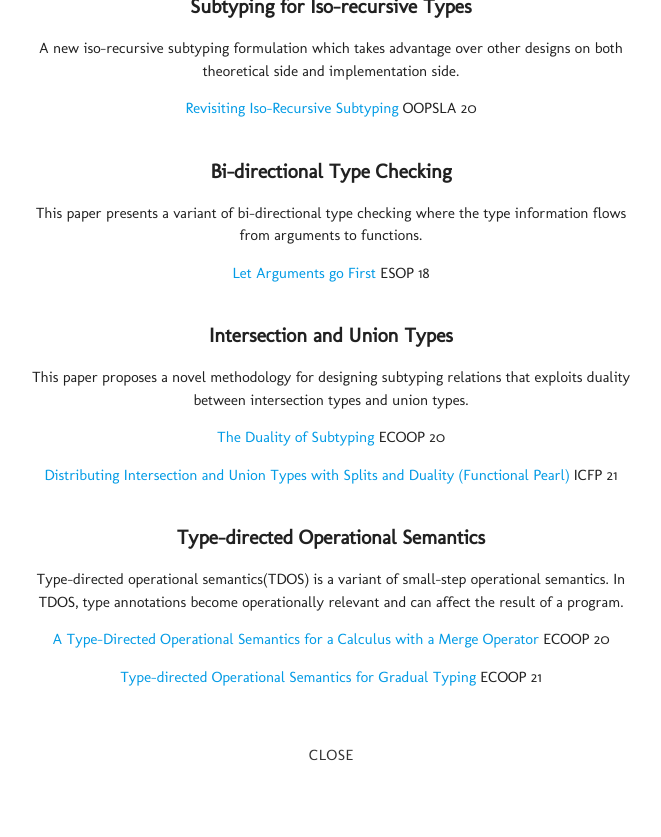
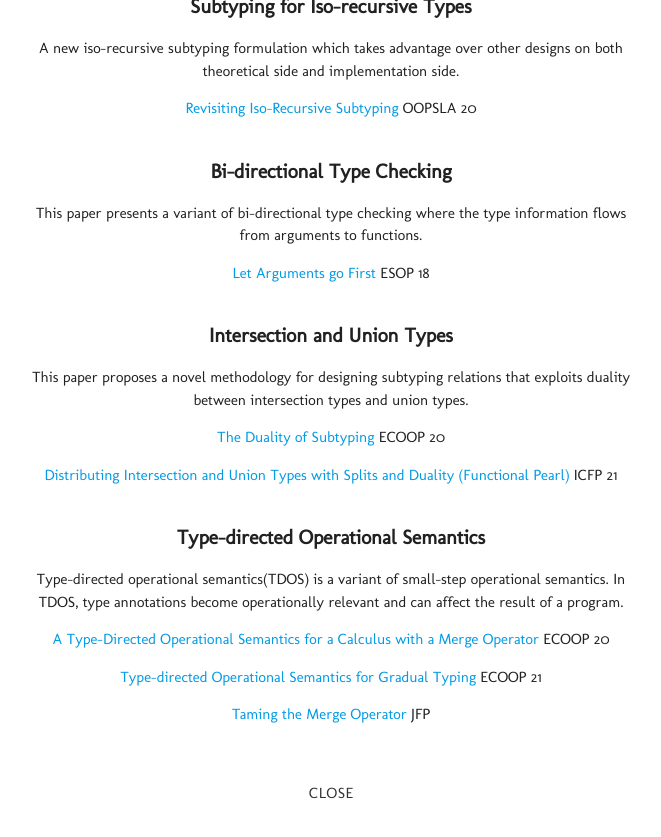
Before and after one commit to hkuplg/hkuplg.github.io, a Jekyll site: the page built from index.html, in a window 1280 px wide and 900 px high, scrolled down 1679 px. Shown: the top 837 px of the window, without its empty margins (309-970 px from the left). Built offline with Jekyll 4.4.1, drawn with Linux system fonts in a browser that asks for light colours; the list of posts is cut into pages by our own code.

Commit message:
update info

```diff
--- a/_data/highlight.yml
+++ b/_data/highlight.yml
@@ -85,3 +85,6 @@
     - title: Type-directed Operational Semantics for Gradual Typing
       conf: ECOOP 21
       link: https://i.cs.hku.hk/~bruno/papers/ecoop2021.pdf
+    - title: Taming the Merge Operator
+      conf: JFP
+      link: https://i.cs.hku.hk/~bruno/papers/jfp2021.pdf
--- a/_data/students.yml
+++ b/_data/students.yml
@@ -28,3 +28,6 @@
 - name: Shengyi Jiang
   title: PhD student
   link: http://jiang.sy/
+- name: Litao (Tony) Zhou
+  title: PhD student (incoming)
+  link: https://www.ltzhou.com/
```
